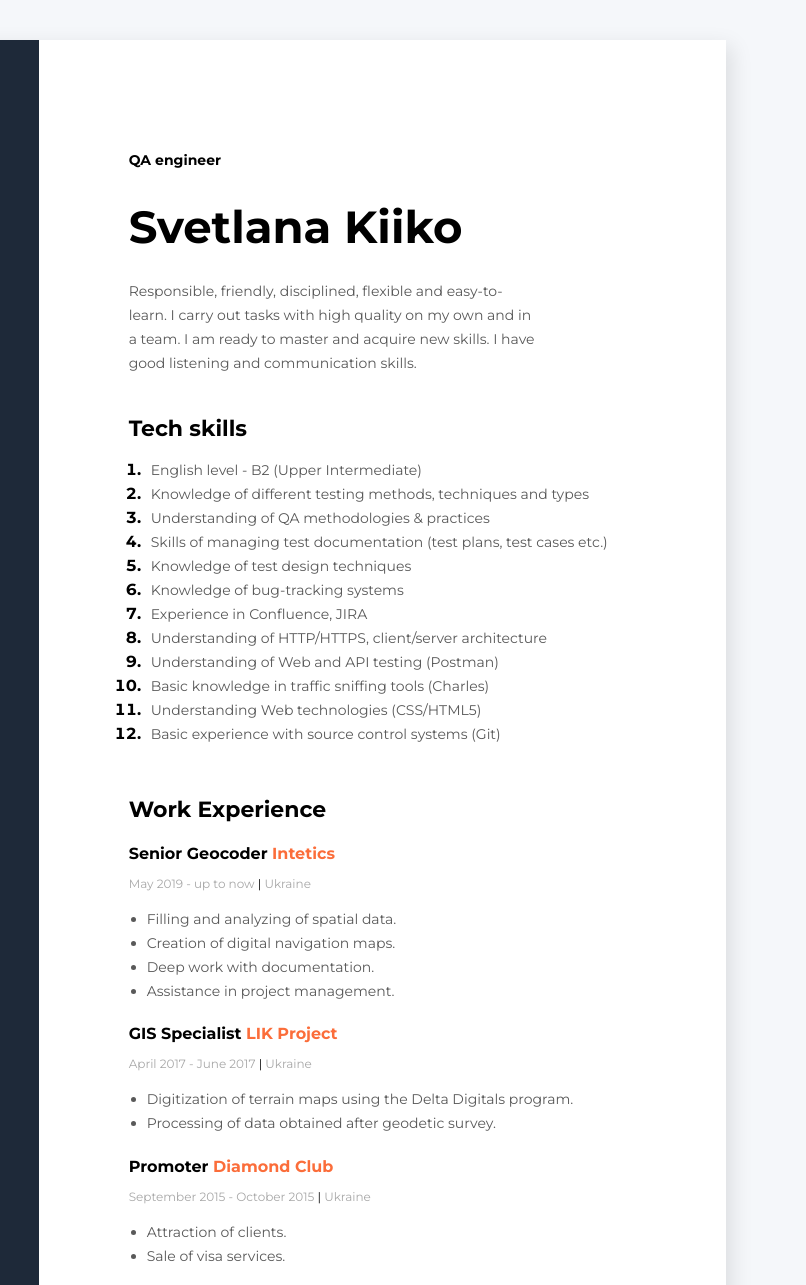
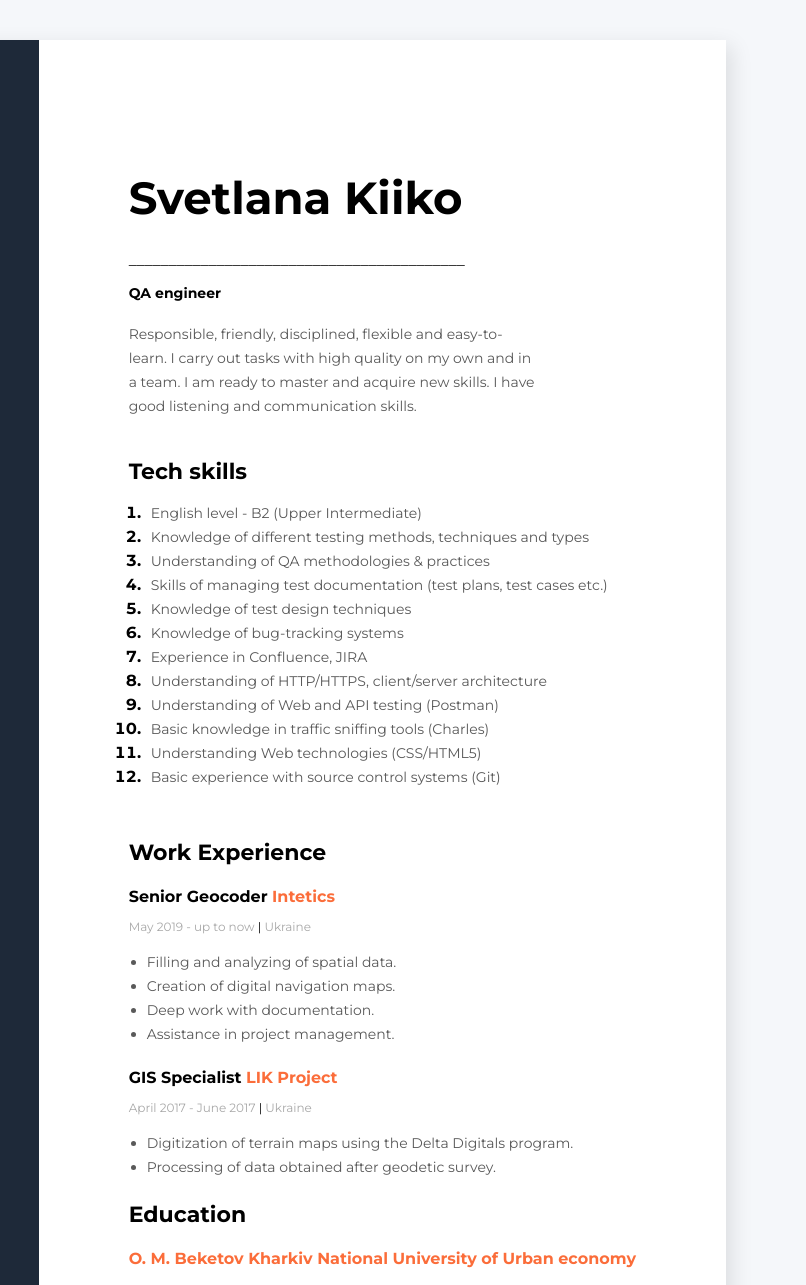
Before and after one commit to SvetusikT/Hillel, a plain HTML site: page index.html in a window 1280 px wide. Shown: the top 1285 px of the page, 474-1280 px from the left. Drawn offline with Linux system fonts and the light colour scheme.

Commit message:
Update index.html

```diff
--- a/index.html
+++ b/index.html
@@ -19,8 +19,9 @@
        <div class="main-content-section">
             <!--About me section-->
             <div class="about-me-section">
+                <h1 class="about-me-name">Svetlana Kiiko</h1>
+                <p id ='line'>__________________________________________</p>
                 <h2 class="about-me-profession">QA engineer</h2>
-                <h1 class="about-me-name">Svetlana Kiiko</h2>
                 <p class="about-me-description">Responsible, friendly, disciplined, flexible and easy-to-learn. I carry out tasks with high quality on my own and in a team. I am ready to master and acquire new skills. I have good listening and communication skills.</p>
             </div>
 
@@ -107,7 +108,7 @@
             <!--Work experience section-->
             <div class="work-experience-section">
                 <h3 class="main-contant-title">Work Experience</h3>
-                <!--Company 3-->
+                <!--Company 2-->
                 <div class="my-work-experience-company-name">
                     <h4 class="my-work-experience-position">Senior Geocoder <span class="my-work-experience-company">Intetics</span></h4>
                     <p class="my-work-experience-time">May 2019 - up to now  <span class="my-work-experience-divider">|</span>  Ukraine</p>
@@ -119,23 +120,13 @@
                     </ul>
                 </div>
 
-                <!--Company 2-->
+                <!--Company 1-->
                 <div class="my-work-experience-company-name">
                     <h4 class="my-work-experience-position">GIS Specialist <span class="my-work-experience-company">LIK Project</span></h4>
                     <p class="my-work-experience-time">April 2017 - June 2017  <span class="my-work-experience-divider">|</span>   Ukraine</p>
                     <ul class="my-work-experience-duties">
                         <li class="my-work-experience-duty">Digitization of terrain maps using the Delta Digitals program.</li>
                         <li class="my-work-experience-duty">Processing of data obtained after geodetic survey.</li>
-                    </ul>
-                </div>
-
-                <!--Company 1-->
-                <div class="my-work-experience-company-name">
-                    <h4 class="my-work-experience-position">Promoter <span class="my-work-experience-company">Diamond Club</span></h4>
-                    <p class="my-work-experience-time">September 2015 - October 2015  <span class="my-work-experience-divider">|</span>  Ukraine</p>
-                    <ul class="my-work-experience-duties">
-                        <li class="my-work-experience-duty">Attraction of clients.</li>
-                        <li class="my-work-experience-duty">Sale of visa services.</li>
                     </ul>
                 </div>
 
```
